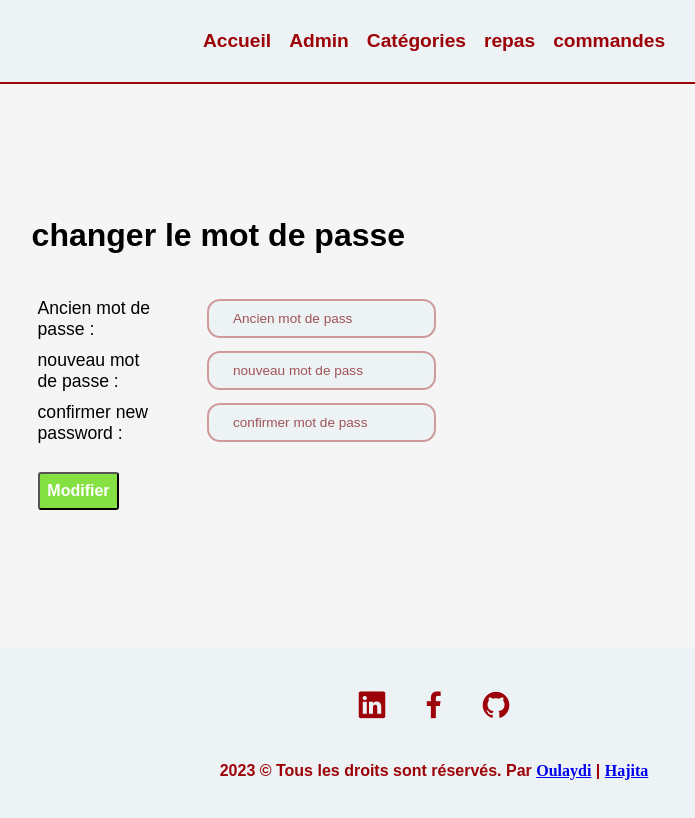
After one commit to oulaydi/UPM-webApp-Order, a PHP site: page /webProject/admin/mdp-admin.php in a window 1280 px wide. The commit adds this page. Shown: the whole page, without its empty margins (206-901 px from the left). Run offline with PHP 8.4, Linux system fonts and the light colour scheme; data that the repository does not hold is empty.

Commit message:
Adding new things again

```diff
--- /dev/null
+++ b/admin/mdp-admin.php
@@ -0,0 +1,102 @@
+<?php include('partials/menu.php'); ?>
+
+<style>
+    .tbl-mdp{
+    width: 50%
+}
+
+/* add form */
+.mdp-input{
+    padding: .6rem 1.5rem;
+    margin-left: 1.1cm;
+    background: #edf2f4;
+    border: 2px solid #9d02075d;
+    border-radius: 13px;
+    font-size: .85rem;
+    font-weight: 500;
+    color: black;
+    outline: none;
+    transition: .3s;
+}
+
+.mdp-input::placeholder{
+    color: #9f5356;
+}
+
+.mdp-input:focus{
+    filter: brightness(100%);
+    background-color: #edf2f4;
+    border-color: #9d0208;
+}
+
+
+.mdp-input:hover{
+    filter: brightness(97%);
+
+}
+
+
+form{
+    padding-top: 1cm;
+}
+
+.st-btn{
+    background-color: rgba(106, 219, 26, 0.802);
+    padding: 2%;
+    margin-top: .5cm;
+    color: white;
+    font-size: 1em;
+    text-decoration: none;
+    font-weight: bold;
+    transition: .3s;
+    border-radius: 3px;
+    cursor: pointer;
+}
+
+.st-btn:hover{
+    color: white;
+    background-color: green;
+}
+
+.label{
+    font-size: 1.1em;
+}
+</style>
+
+<div class="main-content">
+        <div class="cadder">
+            <h1>changer le mot de passe</h1>
+
+            <?php
+                if(isset($_GET['id'])){
+                    $id = $_GET['id'];
+                }
+            ?>
+
+            <form action="" method="POST">
+            <table class="tbl-mdp">
+                <tr>
+                    <td class="label">Ancien mot de passe : </td>
+                    <td><input class="mdp-input" type="password" name="current_pwd" required placeholder="Ancien mot de pass" autocomplete="off"></td>
+                </tr>
+                <tr>
+                    <td class="label">nouveau mot de passe : </td>
+                    <td><input class="mdp-input" type="password" name="new_pwd" required placeholder="nouveau mot de pass" autocomplete="off"></td>
+                </tr>
+                <tr>
+                    <td class="label">confirmer new password : </td>
+                    <td><input class="mdp-input" type="password" name="confirm_pwd" required placeholder="confirmer mot de pass" autocomplete="off"></td>
+                </tr>
+                <tr>
+                    <td colspan="2">
+                        <input type="hidden" name="id" value="<?php echo $id; ?>">
+                    <input type="submit" value="Modifier" name="submit" class="st-btn">
+                    </td>
+                </tr>
+                </table>
+            </form>
+        </div>
+</div>
+
+
+<?php include('partials/footer.php'); ?>
--- a/css/admin.css
+++ b/css/admin.css
@@ -111,7 +111,21 @@ table tr td {
 }
 
 
-
+.mdp-btn{
+    background-color: rgb(79, 79, 207);
+    padding: 2%;
+    margin-left: 3%;
+    color: white;
+    font-size: 1em;
+    text-decoration: none;
+    font-weight: bold;
+    transition: .3s;
+    border-radius: 3px;
+}
+.mdp-btn:hover{
+    color: white;
+    background-color: blue;
+}
 
 /* footer */
 .footer{
```
Also changed, not shown: admin/manage-admin.php (+10 -4 lines), admin/remove-admin.php (+21 -3 lines), admin/update-admin.php (added, +162 -0 lines), js/index.js (+9 -0 lines).
